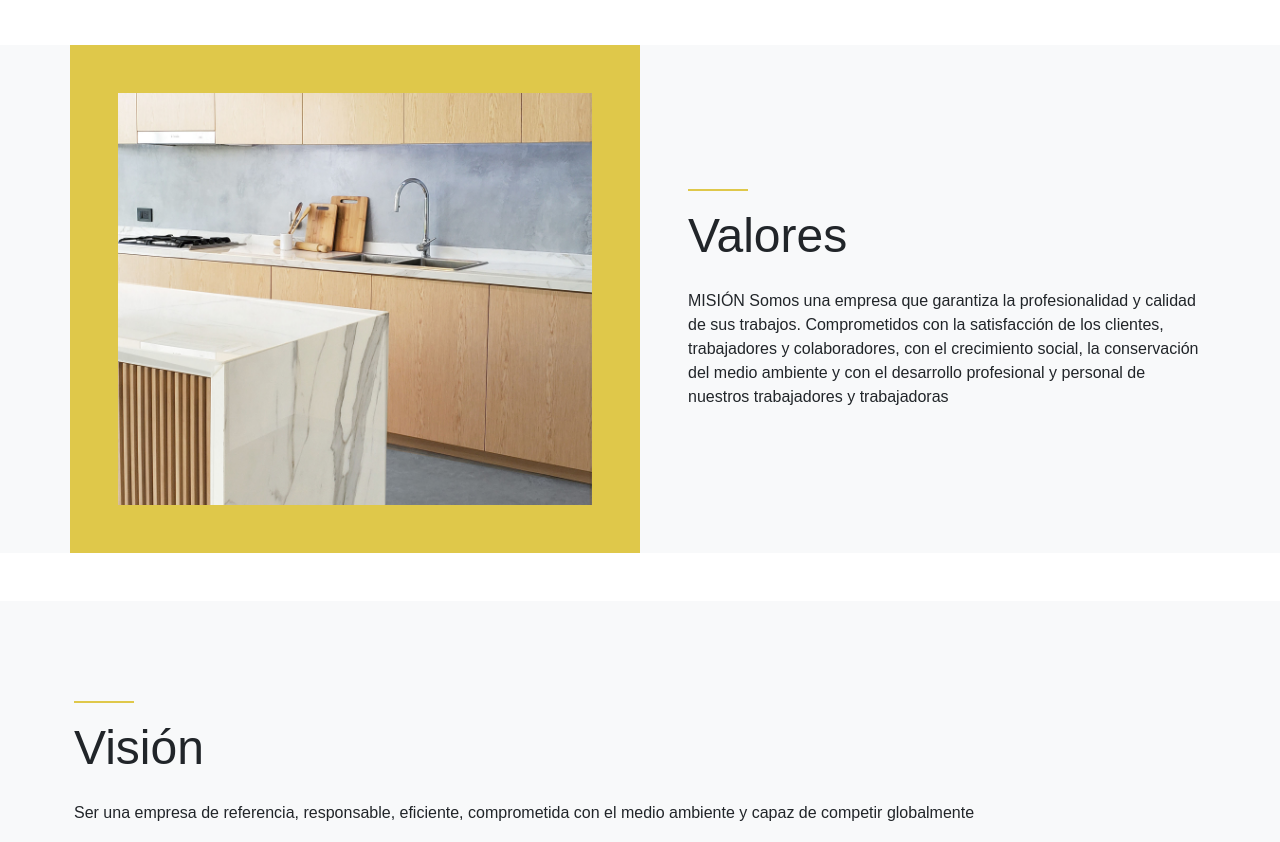
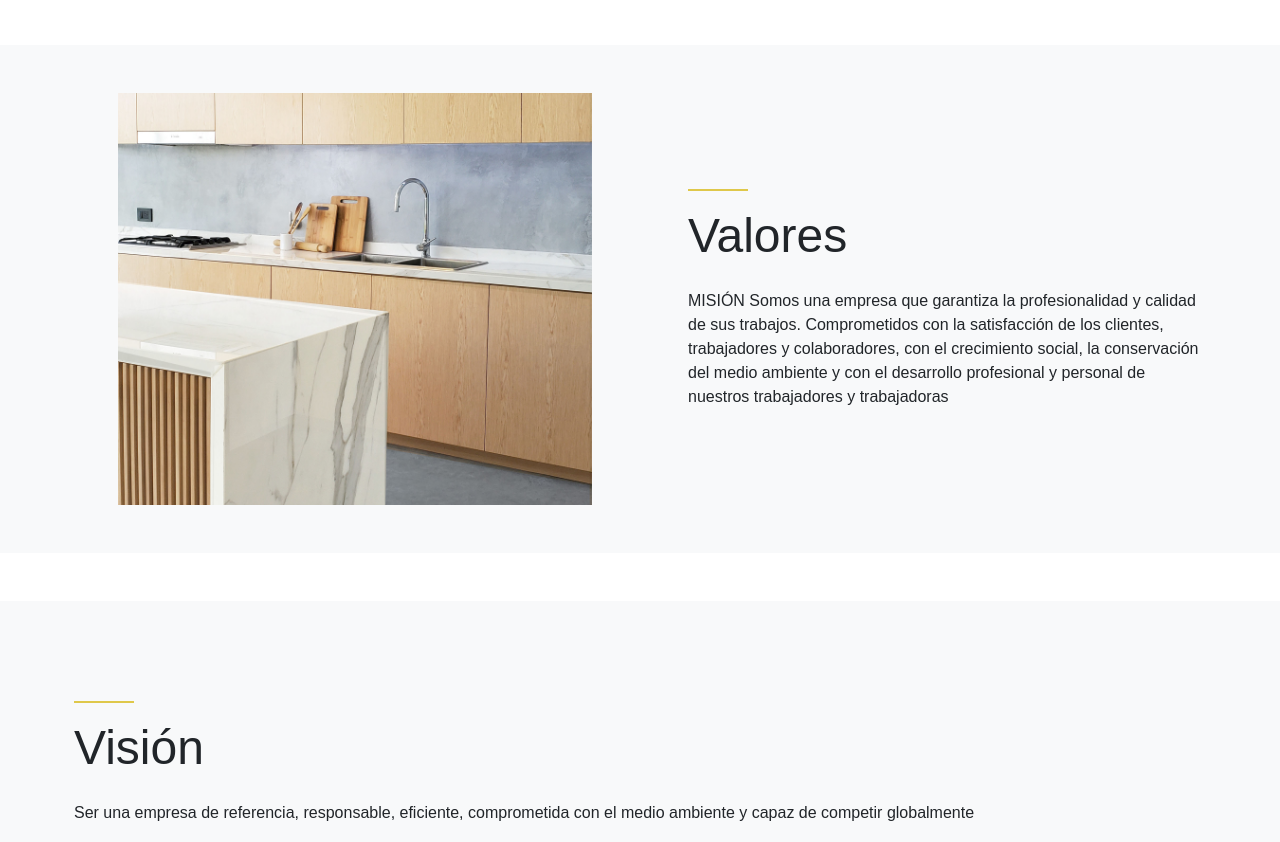
Before and after one commit to arbeo81/PF-ArbeoMateoJulian, a plain HTML site: page pages/nosotros.html in a window 1280 px wide. Shown: the part 1316-2158 px from the top of the page. Drawn offline with nearby package versions, Linux system fonts and the light colour scheme.

Commit message:
version corregida final

```diff
--- a/pages/nosotros.html
+++ b/pages/nosotros.html
@@ -109,7 +109,7 @@
             <div class="container-fluid bg-light overflow-hidden my-5 px-lg-0">
                 <div class="container about px-lg-0">
                     <div class="row g-0 mx-lg-0">
-                        <div class="col-lg-6 ps-lg-0 section-div-color_primario">
+                        <div class="col-lg-6 ps-lg-0 section-div-elEstudio">
                             <div class="position-relative h-100">
                                 <img class="position-absolute img-fluid w-100 h-100 section-div-elEstudio-img" src="./../assets/images/Capa 17.jpg" loading="lazy" alt="cocina e isla de madera en color gris, madera y marmol de carrara.">
                             </div>
```
